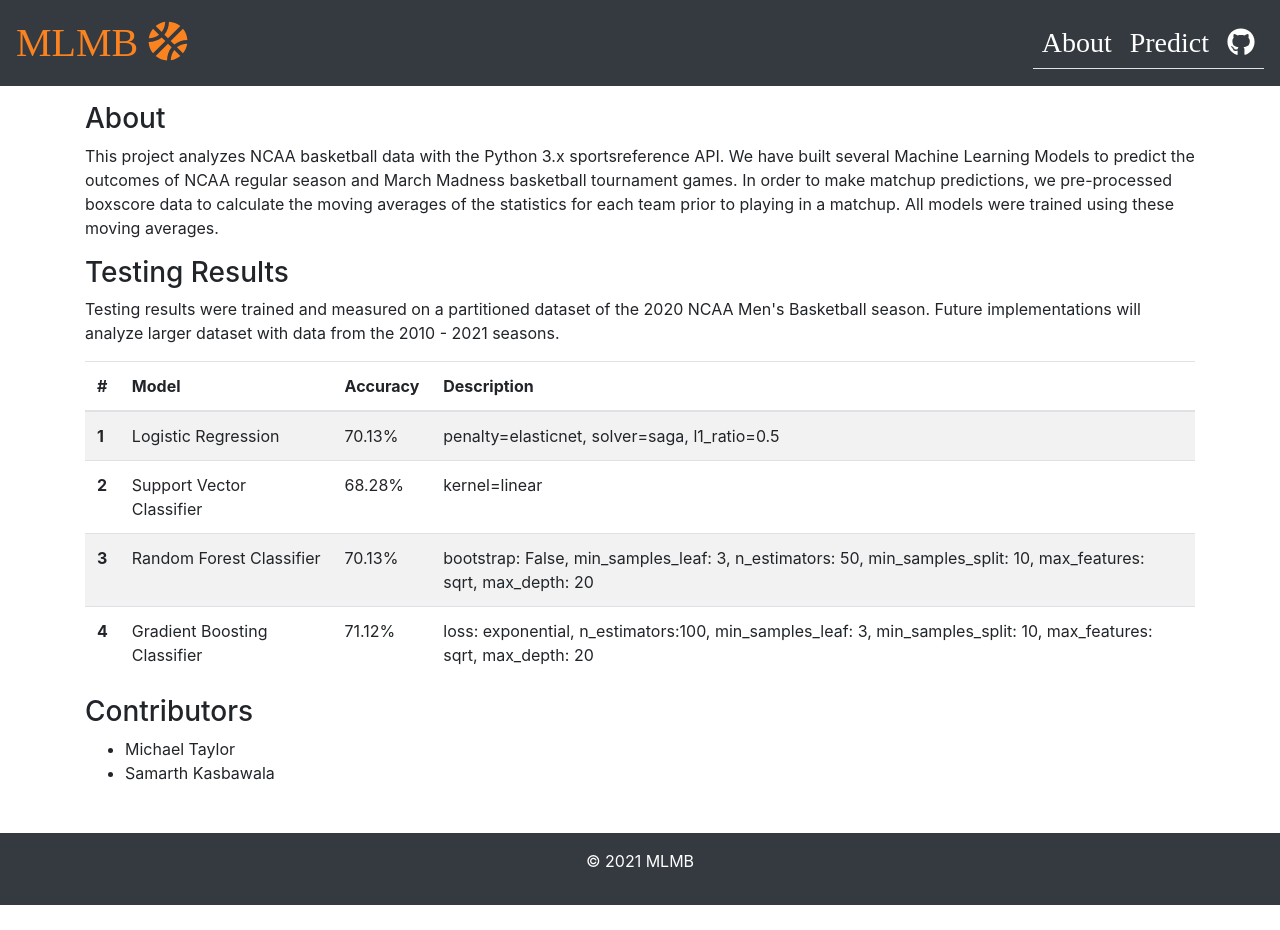
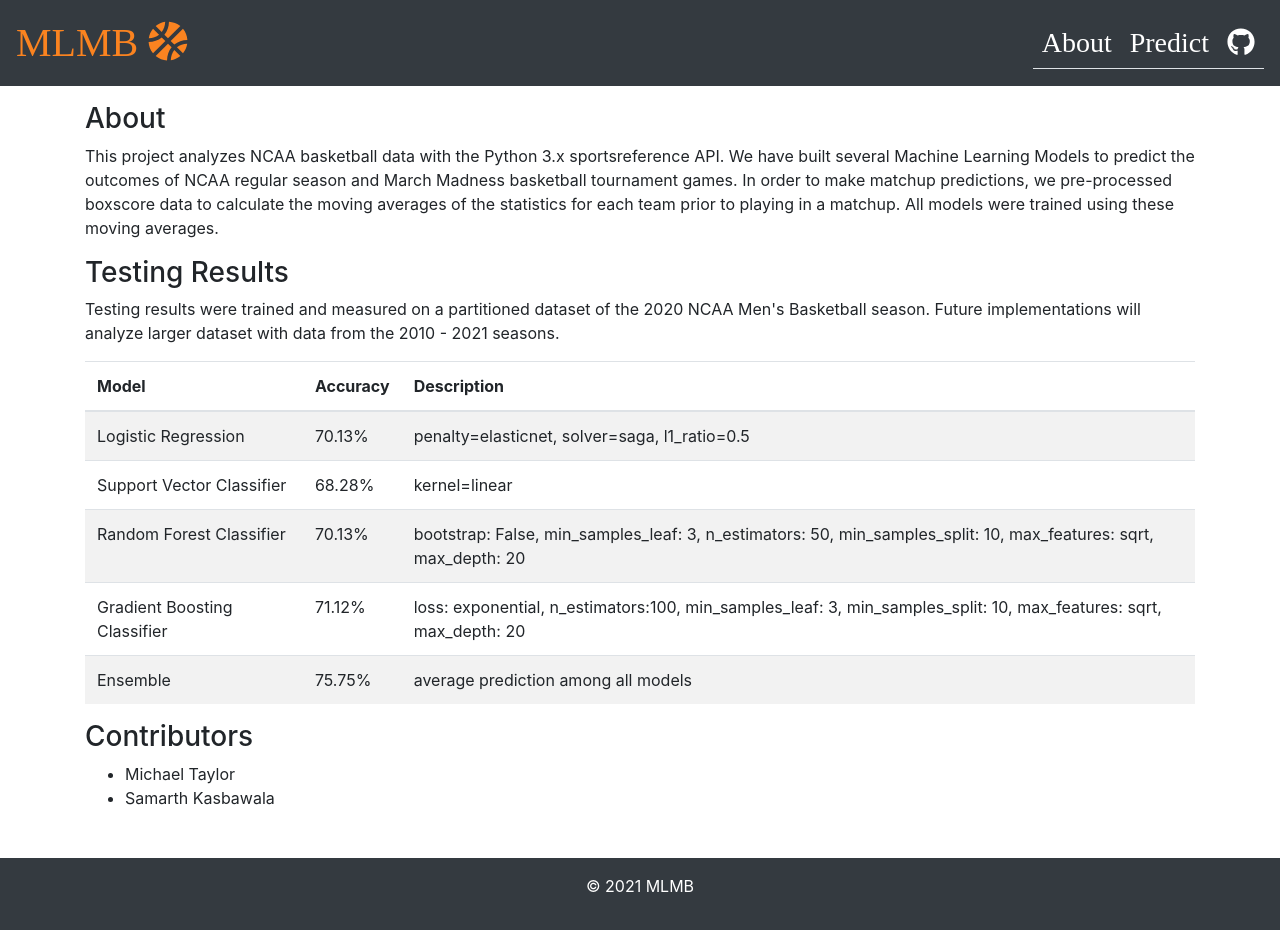
Before and after one commit to mike-taylor99/MLMB-UI, an Angular app: page /about in a window 1280 px wide. Before the commit the page ends 905 px from the top, so only its background shows below. Built offline with nearby package versions, Linux system fonts and the light colour scheme; a web font is replaced by a local one.

Commit message:
add Ensemble classifier

```diff
--- a/src/app/about/about.component.html
+++ b/src/app/about/about.component.html
@@ -17,7 +17,6 @@
     <table class="table table-striped">
         <thead>
         <tr>
-          <th scope="col">#</th>
           <th scope="col">Model</th>
           <th scope="col">Accuracy</th>
           <th scope="col">Description</th>
@@ -25,7 +24,6 @@
         </thead>
         <tbody>
         <tr *ngFor="let model of models; index as i">
-          <th scope="row">{{i+1}}</th>
           <td>
             {{model.model}}
           </td>
--- a/src/app/about/about.component.ts
+++ b/src/app/about/about.component.ts
@@ -16,7 +16,8 @@ export class AboutComponent implements OnInit {
     {'model':'Logistic Regression', 'accuracy':'70.13%', 'description':'penalty=elasticnet, solver=saga, l1_ratio=0.5'},
     {'model':'Support Vector Classifier', 'accuracy':'68.28%', 'description':'kernel=linear'},
     {'model':'Random Forest Classifier', 'accuracy':'70.13%', 'description':'bootstrap: False, min_samples_leaf: 3, n_estimators: 50, min_samples_split: 10, max_features: sqrt, max_depth: 20'},
-    {'model':'Gradient Boosting Classifier', 'accuracy':'71.12%', 'description':'loss: exponential, n_estimators:100, min_samples_leaf: 3, min_samples_split: 10, max_features: sqrt, max_depth: 20'}
+    {'model':'Gradient Boosting Classifier', 'accuracy':'71.12%', 'description':'loss: exponential, n_estimators:100, min_samples_leaf: 3, min_samples_split: 10, max_features: sqrt, max_depth: 20'},
+    {'model':'Ensemble', 'accuracy':'75.75%', 'description':'average prediction among all models'}
   ];
 
 }
--- a/src/app/predict/predict.component.html
+++ b/src/app/predict/predict.component.html
@@ -34,7 +34,7 @@
                 <div ngbDropdownMenu>
                 <button ngbDropdownItem *ngFor="let modelOpt of models" (click)="model=modelOpt">{{modelOpt}}</button>
                 <div class="dropdown-divider"></div>
-                <button ngbDropdownItem>Ensemble</button>
+                <button ngbDropdownItem (click)="model='Ensemble'">Ensemble</button>
                 </div>
             </div>
             </td>
```
